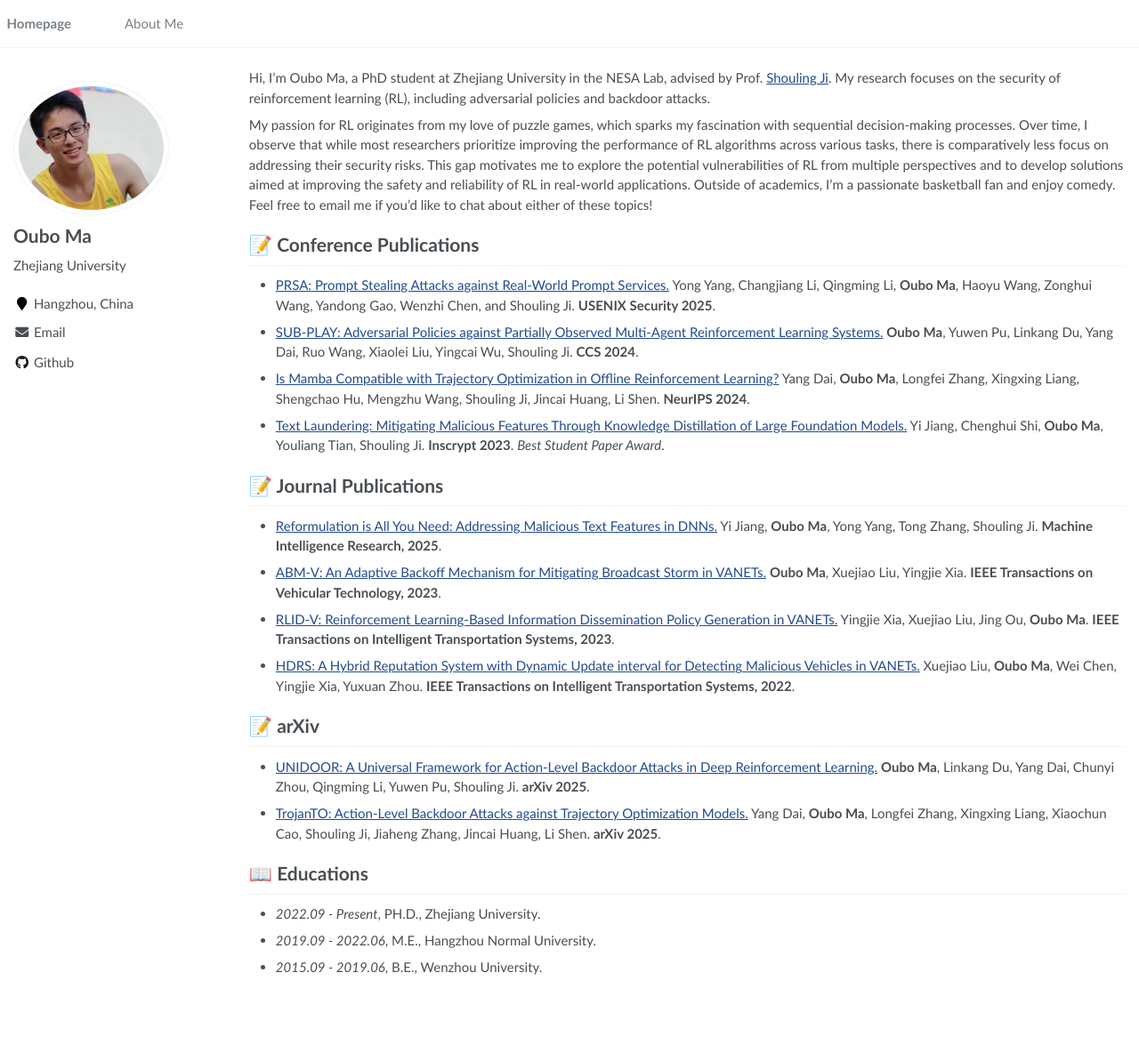
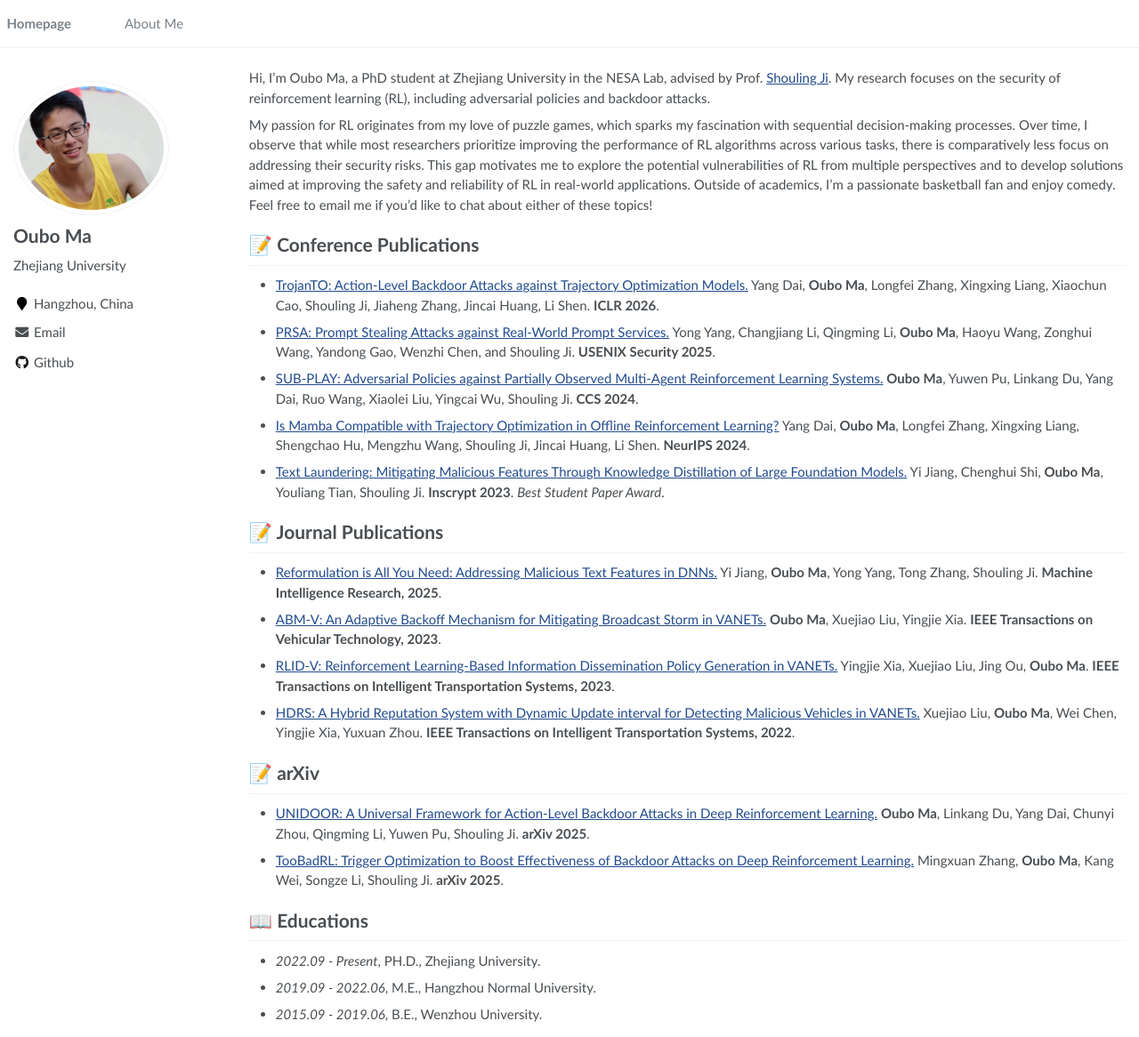
Before and after one commit to maoubo/maoubo.github.io, a Jekyll site: the page built from _pages/about.md, in a window 1280 px wide and 1166 px high. Shown: the whole window at 89% size. Built offline with Jekyll 4.4.1, drawn with Linux system fonts in a browser that asks for light colours.

Commit message:
Update about.md

```diff
--- a/_pages/about.md
+++ b/_pages/about.md
@@ -22,6 +22,7 @@
 My passion for RL originates from my love of puzzle games, which sparks my fascination with sequential decision-making processes. Over time, I observe that while most researchers prioritize improving the performance of RL algorithms across various tasks, there is comparatively less focus on addressing their security risks. This gap motivates me to explore the potential vulnerabilities of RL from multiple perspectives and to develop solutions aimed at improving the safety and reliability of RL in real-world applications. Outside of academics, I'm a passionate basketball fan and enjoy comedy. Feel free to email me if you’d like to chat about either of these topics!
 
 # 📝 Conference Publications
+- [TrojanTO: Action-Level Backdoor Attacks against Trajectory Optimization Models.](https://arxiv.org/pdf/2506.12815) Yang Dai, **Oubo Ma**, Longfei Zhang, Xingxing Liang, Xiaochun Cao, Shouling Ji, Jiaheng Zhang, Jincai Huang, Li Shen. **ICLR 2026**.
 - [PRSA: Prompt Stealing Attacks against Real-World Prompt Services.](https://arxiv.org/pdf/2402.19200) Yong Yang, Changjiang Li, Qingming Li, **Oubo Ma**, Haoyu Wang, Zonghui Wang, Yandong Gao, Wenzhi Chen, and Shouling Ji. **USENIX Security 2025**.
 - [SUB-PLAY: Adversarial Policies against Partially Observed Multi-Agent Reinforcement Learning Systems.](https://arxiv.org/pdf/2402.03741) **Oubo Ma**, Yuwen Pu, Linkang Du, Yang Dai, Ruo Wang, Xiaolei Liu, Yingcai Wu, Shouling Ji. **CCS 2024**.
 - [Is Mamba Compatible with Trajectory Optimization in Offline Reinforcement Learning?](https://arxiv.org/pdf/2405.12094) Yang Dai, **Oubo Ma**, Longfei Zhang, Xingxing Liang, Shengchao Hu, Mengzhu Wang, Shouling Ji, Jincai Huang, Li Shen. **NeurIPS 2024**.
@@ -35,7 +36,7 @@
 
 # 📝 arXiv
 - [UNIDOOR: A Universal Framework for Action-Level Backdoor Attacks in Deep Reinforcement Learning.](https://arxiv.org/pdf/2501.15529) **Oubo Ma**, Linkang Du, Yang Dai, Chunyi Zhou, Qingming Li, Yuwen Pu, Shouling Ji. **arXiv 2025**.
-- [TrojanTO: Action-Level Backdoor Attacks against Trajectory Optimization Models.](https://arxiv.org/pdf/2506.12815) Yang Dai, **Oubo Ma**, Longfei Zhang, Xingxing Liang, Xiaochun Cao, Shouling Ji, Jiaheng Zhang, Jincai Huang, Li Shen. **arXiv 2025**.
+- [TooBadRL: Trigger Optimization to Boost Effectiveness of Backdoor Attacks on Deep Reinforcement Learning.](https://arxiv.org/pdf/2506.09562) Mingxuan Zhang, **Oubo Ma**, Kang Wei, Songze Li, Shouling Ji. **arXiv 2025**.
 
 # 📖 Educations
 - *2022.09 - Present*, PH.D., Zhejiang University.
```
